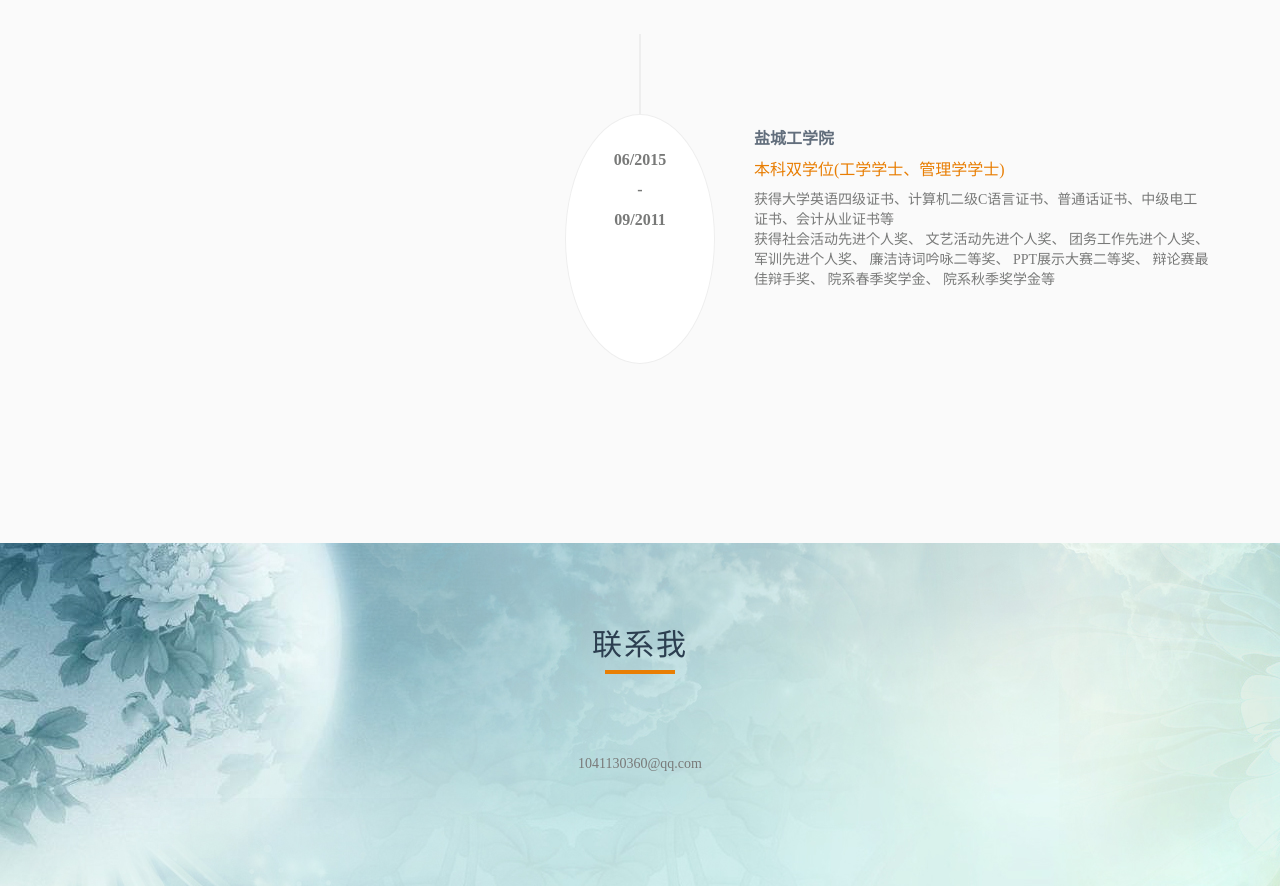
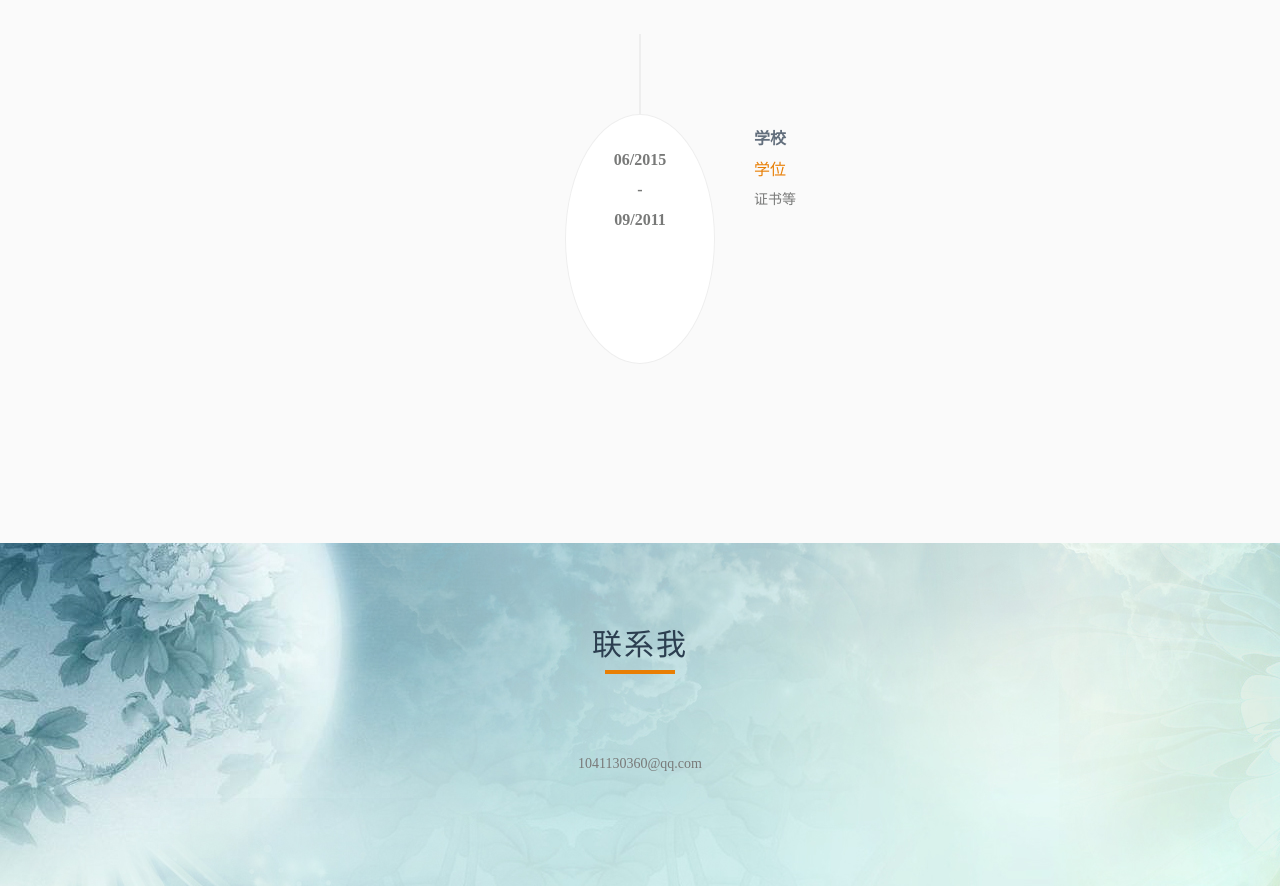
Before and after one commit to ripplezhang/ripplezhang.github.io, a plain HTML site: page index.htm in a window 1280 px wide. Shown: the part 4020-4906 px from the top of the page. Drawn offline with Linux system fonts and the light colour scheme; files whose address does not match are found by name.

Commit message:
Update index.htm

```diff
--- a/index.htm
+++ b/index.htm
@@ -255,10 +255,10 @@
                             <p>09/2011</p>
                         </div>
                         <div class="my-school my-xp-box">
-                            <strong>盐城工学院</strong>
-                            <p class="ptitle">本科双学位(工学学士、管理学学士)</p>
-                            <p>获得大学英语四级证书、计算机二级C语言证书、普通话证书、中级电工证书、会计从业证书等</p>
-                            <p>获得社会活动先进个人奖、
+                            <strong>学校</strong>
+                            <p class="ptitle">学位</p>
+                            <p>证书等</p>
+                            <p style="display:none">获得社会活动先进个人奖、
                                 文艺活动先进个人奖、
                                 团务工作先进个人奖、
                                 军训先进个人奖、
```
